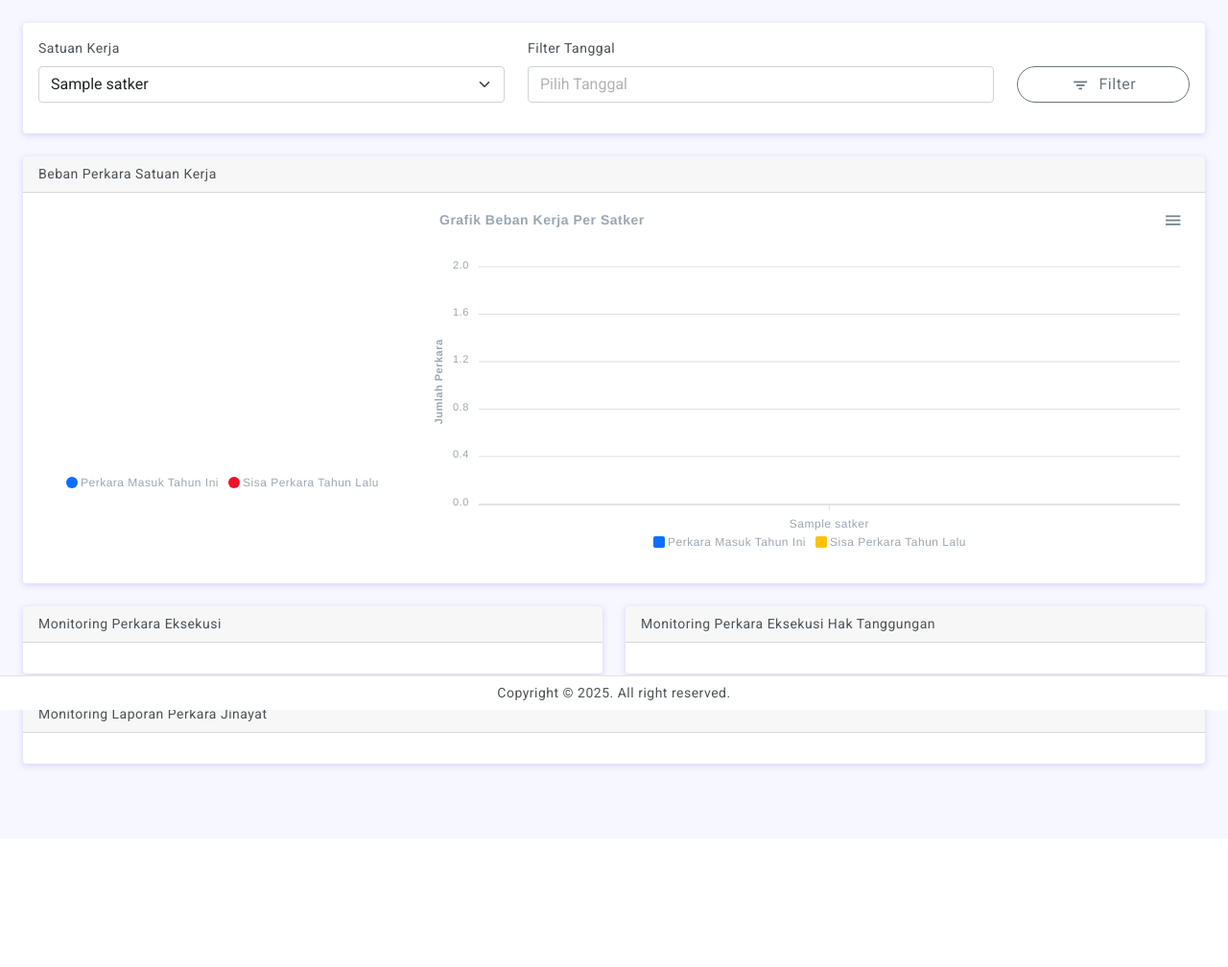
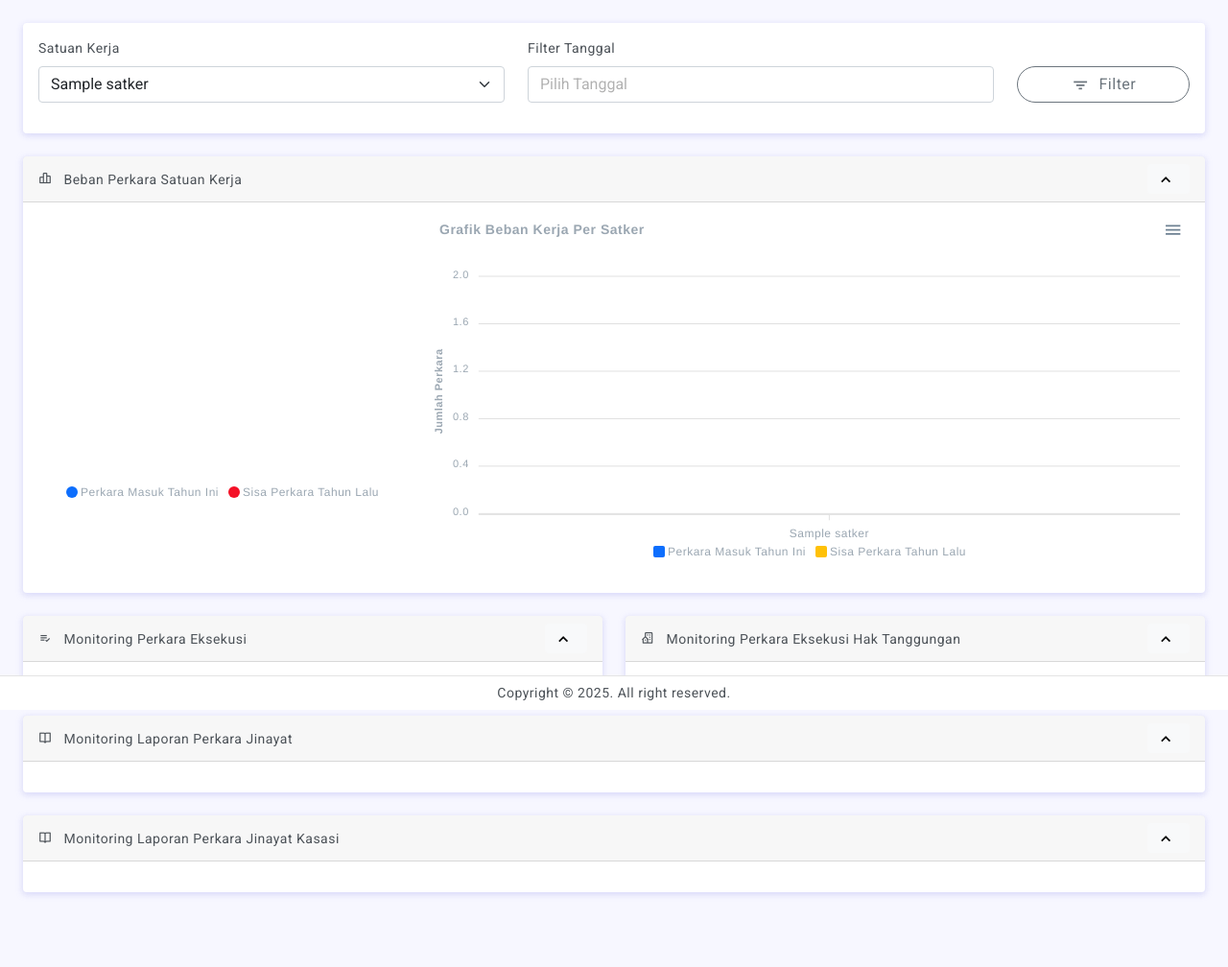
Before and after one commit to kurumaru89/dashboard_perkara, a CodeIgniter app: page /database/ in a window 1280 px wide. Shown: the part 60-1068 px from the top of the page at 96% size. Before the commit the page ends 862 px from the top, so only its background shows below. Run offline with CodeIgniter, Linux system fonts and the light colour scheme; tables that the repository leaves empty or names only in its code hold one stand-in row (values such as "Sample post"); some libraries are stand-ins or nearby versions.

Commit message:
update 21 feb 26

```diff
--- a/application/config/routes.php
+++ b/application/config/routes.php
@@ -11,3 +11,5 @@
 $route['get_pie_beban_perkara'] = 'HalamanUtama/get_pie_beban_perkara';
 
 $route['show_jinayat'] = 'HalamanUtama/show_jinayat';
+$route['get_chart_jinayat'] = 'HalamanUtama/get_chart_jinayat';
+$route['show_jinayat_kasasi'] = 'HalamanUtama/show_jinayat_kasasi';
--- a/application/controllers/HalamanUtama.php
+++ b/application/controllers/HalamanUtama.php
@@ -92,19 +92,21 @@
         echo json_encode($data);
     }
 
-    public function get_pie_beban_perkara() {
+    public function get_pie_beban_perkara()
+    {
         $kode_satker = $this->input->get('kode_satker', true);
 
         $data = $this->model->get_pie_beban_perkara($kode_satker);
 
         header('Content-Type: application/json');
         echo json_encode([
-            'masuk' => (int)$data->perkara_masuk_tahun_ini,
-            'sisa'  => (int)$data->sisa_perkara_tahun_lalu
+            'masuk' => (int) $data->perkara_masuk_tahun_ini,
+            'sisa' => (int) $data->sisa_perkara_tahun_lalu
         ]);
     }
 
-    public function show_jinayat() {
+    public function show_jinayat()
+    {
         $kode = $this->input->post('kode');
         $tgl_awal = $this->input->post('tgl_awal');
         $tgl_akhir = $this->input->post('tgl_akhir');
@@ -113,8 +115,8 @@
         if ($kode == '401582') {
             if (!empty($tgl_awal) && !empty($tgl_akhir)) {
                 $where = [
-                    'DATE(permohonan_eksekusi) >=' => $tgl_awal,
-                    'DATE(permohonan_eksekusi) <=' => $tgl_akhir
+                    'DATE(tanggal_pendaftaran) >=' => $tgl_awal,
+                    'DATE(tanggal_pendaftaran) <=' => $tgl_akhir
                 ];
             }
 
@@ -123,13 +125,13 @@
             if (!empty($tgl_awal) && !empty($tgl_akhir)) {
                 $where = [
                     'kode_satker' => $kode,
-                    'DATE(permohonan_eksekusi) >=' => $tgl_awal,
-                    'DATE(permohonan_eksekusi) <=' => $tgl_akhir
+                    'DATE(tanggal_pendaftaran) >=' => $tgl_awal,
+                    'DATE(tanggal_pendaftaran) <=' => $tgl_akhir
                 ];
             } else
                 $where = ['kode_satker' => $kode];
 
-            $query = $this->model->get_seleksi_array('v_eksekusi', $where, ['tanggal_pendaftaran' => 'DESC'])->result();
+            $query = $this->model->get_seleksi_array('v_perkara_jinayat', $where, ['tanggal_pendaftaran' => 'DESC'])->result();
         }
 
         $data = [];
@@ -149,4 +151,69 @@
 
         echo json_encode(['data_jinayat' => $data]);
     }
+
+    public function get_chart_jinayat()
+    {
+        $kode = $this->input->get('kode_satker', true);
+        $tgl_awal = $this->input->post('tgl_awal');
+        $tgl_akhir = $this->input->post('tgl_akhir');
+
+        $data = $this->model->get_chart_jinayat($kode, $tgl_awal, $tgl_akhir);
+
+        header('Content-Type: application/json');
+        foreach ($data as $row) {
+            $row->jumlah = (int) $row->jumlah;
+        }
+
+        echo json_encode($data);
+    }
+
+    public function show_jinayat_kasasi()
+    {
+        $kode = $this->input->post('kode');
+        $tgl_awal = $this->input->post('tgl_awal');
+        $tgl_akhir = $this->input->post('tgl_akhir');
+
+        $where = [];
+        if ($kode == '401582') {
+            if (!empty($tgl_awal) && !empty($tgl_akhir)) {
+                $where = [
+                    'DATE(tanggal_pendaftaran) >=' => $tgl_awal,
+                    'DATE(tanggal_pendaftaran) <=' => $tgl_akhir
+                ];
+            }
+
+            $query = $this->model->get_seleksi_array('v_perkara_jinayat_kasasi', $where, ['tanggal_permohonan_kasasi' => 'DESC'])->result();
+        } else {
+            if (!empty($tgl_awal) && !empty($tgl_akhir)) {
+                $where = [
+                    'kode_satker' => $kode,
+                    'DATE(tanggal_permohonan_kasasi) >=' => $tgl_awal,
+                    'DATE(tanggal_permohonan_kasasi) <=' => $tgl_akhir
+                ];
+            } else
+                $where = ['kode_satker' => $kode];
+
+            $query = $this->model->get_seleksi_array('v_perkara_jinayat_kasasi', $where, ['tanggal_permohonan_kasasi' => 'DESC'])->result();
+        }
+
+        $data = [];
+
+        foreach ($query as $row) {
+            $data[] = [
+                'nama_satker' => $row->nama_satker,
+                'nomor_perkara' => $row->nomor_perkara,
+                'nomor_perkara_kasasi' => $row->nomor_perkara_kasasi,
+                'jenis_perkara' => $row->jenis_perkara,
+                'tanggal_permohonan_kasasi' => $row->tanggal_permohonan_kasasi,
+                'tanggal_putusan_kasasi' => $row->tanggal_putusan_kasasi,
+                'jenis_hukuman' => $row->jenis_hukuman,
+                'status_putusan_kasasi' => $row->status_putusan_kasasi,
+                'nama_terdakwa' => $row->nama_terdakwa,
+                'usia' => $row->usia
+            ];
+        }
+
+        echo json_encode(['data_jinayat_kasasi' => $data]);
+    }
 }
--- a/application/models/Model.php
+++ b/application/models/Model.php
@@ -112,4 +112,39 @@
 
         return $this->db->get()->row();
     }
+
+    public function get_chart_jinayat($kode_satker, $tgl_awal = null, $tgl_akhir = null)
+    {
+        $this->db->select('
+            r.jenis_perkara_id,
+            r.nama,
+            COUNT(j.jenis_perkara_id) AS jumlah
+        ', false);
+
+        $this->db->from('fact_perkara_jinayat j');
+        $this->db->join(
+            'dim_jenis_perkara r',
+            'j.jenis_perkara_id = r.jenis_perkara_id',
+            'right'
+        );
+
+        $this->db->where('r.jenis_perkara_id >=', 501);
+        $this->db->where('r.jenis_perkara_id <=', 509);
+
+        // filter satker (opsional)
+        if (!empty($kode_satker) && $kode_satker != '401582') {
+            $this->db->where('j.kode_satker', $kode_satker);
+        }
+
+        // filter tanggal (opsional)
+        if (!empty($tgl_awal) && !empty($tgl_akhir)) {
+            $this->db->where('j.tanggal_pendaftaran >=', $tgl_awal);
+            $this->db->where('j.tanggal_pendaftaran <=', $tgl_akhir);
+        }
+
+        $this->db->group_by(['r.jenis_perkara_id', 'r.nama']);
+        $this->db->order_by('r.jenis_perkara_id', 'ASC');
+
+        return $this->db->get()->result();
+    }
 }
--- a/application/views/dashboard.php
+++ b/application/views/dashboard.php
@@ -29,6 +29,16 @@
     <link rel="stylesheet" href="assets/css/semi-dark.css" />
     <link rel="stylesheet" href="assets/css/header-colors.css" />
     <title>Dashboard Monitoring Kinerja Satuan Kerja MS Se-Aceh</title>
+
+    <style>
+        .sticky-filter {
+            position: sticky;
+            top: 80px;
+            z-index: 1020;
+            background: #fff;
+            transition: box-shadow .2s ease;
+        }
+    </style>
 </head>
 
 <body>
@@ -55,7 +65,7 @@
         <!--start page wrapper -->
         <div class="page-wrapper">
             <div class="page-content">
-                <div class="card">
+                <div class="card sticky-filter">
                     <div class="card-body">
                         <form id="formFilter">
                             <div class="row align-items-end">
@@ -95,17 +105,24 @@
 
                 <div class="row">
                     <div class="col-12">
-                        <div class="card">
-                            <div class="card-header">
-                                Beban Perkara Satuan Kerja
+                        <div class="card card-collapsible">
+                            <div class="card-header d-flex justify-content-between align-items-center">
+                                <span><i class="bx bx-bar-chart-alt-2 me-2"></i> Beban Perkara Satuan Kerja</span>
+                                <button class="btn btn-sm btn-light btn-collapse" type="button"
+                                    data-bs-toggle="collapse" data-bs-target="#bodyBebanKerja" aria-expanded="true"
+                                    aria-label="Toggle Beban Perkara">
+                                    <i class="bx bx-chevron-up"></i>
+                                </button>
                             </div>
+                            <div id="bodyBebanKerja" class="collapse show">
                                 <div class="card-body">
                                     <div class="row">
                                         <div class="col-lg-4 col-md-4 col-sm-12">
                                             <div id="chartBebanKerja"></div>
                                         </div>
-                                    <div class="col-lg-8 col-md-4 col-sm-12">
+                                        <div class="col-lg-8 col-md-8 col-sm-12">
                                             <div id="grafikBebanKerja"></div>
+                                        </div>
                                     </div>
                                 </div>
                             </div>
@@ -115,23 +132,37 @@
 
                 <div class="row">
                     <div class="col-lg-6 col-md-12">
-                        <div class="card">
-                            <div class="card-header">
-                                Monitoring Perkara Eksekusi
+                        <div class="card card-collapsible">
+                            <div class="card-header d-flex justify-content-between align-items-center">
+                                <span><i class="bx bx-list-check me-2"></i> Monitoring Perkara Eksekusi</span>
+                                <button class="btn btn-sm btn-light btn-collapse" type="button"
+                                    data-bs-toggle="collapse" data-bs-target="#bodyEksekusi" aria-expanded="true"
+                                    aria-label="Toggle Eksekusi">
+                                    <i class="bx bx-chevron-up"></i>
+                                </button>
                             </div>
+                            <div id="bodyEksekusi" class="collapse show">
                                 <div class="card-body">
                                     <div id="tabelEksekusi"></div>
                                 </div>
                             </div>
                         </div>
-
+                    </div>
                     <div class="col-lg-6 col-md-12">
-                        <div class="card">
-                            <div class="card-header">
-                                Monitoring Perkara Eksekusi Hak Tanggungan
+                        <div class="card card-collapsible">
+                            <div class="card-header d-flex justify-content-between align-items-center">
+                                <span><i class="bx bx-building-house me-2"></i> Monitoring Perkara Eksekusi Hak
+                                    Tanggungan</span>
+                                <button class="btn btn-sm btn-light btn-collapse" type="button"
+                                    data-bs-toggle="collapse" data-bs-target="#bodyEksekusiHT" aria-expanded="true"
+                                    aria-label="Toggle Eksekusi HT">
+                                    <i class="bx bx-chevron-up"></i>
+                                </button>
                             </div>
+                            <div id="bodyEksekusiHT" class="collapse show">
                                 <div class="card-body">
                                     <div id="tabelEksekusiHT"></div>
+                                </div>
                             </div>
                         </div>
                     </div>
@@ -139,12 +170,47 @@
 
                 <div class="row">
                     <div class="col-12">
-                        <div class="card">
-                            <div class="card-header">
-                                Monitoring Laporan Perkara Jinayat
+                        <div class="card card-collapsible">
+                            <div class="card-header d-flex justify-content-between align-items-center">
+                                <span><i class="bx bx-book-open me-2"></i> Monitoring Laporan Perkara Jinayat</span>
+                                <button class="btn btn-sm btn-light btn-collapse" type="button"
+                                    data-bs-toggle="collapse" data-bs-target="#bodyJinayat" aria-expanded="true"
+                                    aria-label="Toggle Jinayat">
+                                    <i class="bx bx-chevron-up"></i>
+                                </button>
                             </div>
+                            <div id="bodyJinayat" class="collapse show">
                                 <div class="card-body">
+                                    <div class="row">
+                                        <div class="col-lg-4 col-md-12">
+                                            <div id="chartPerkaraJinayat"></div>
+                                        </div>
+                                        <div class="col-lg-8 col-md-12">
                                             <div id="tabelPerkaraJinayat"></div>
+                                        </div>
+                                    </div>
+                                </div>
+                            </div>
+                        </div>
+                    </div>
+                </div>
+
+                <div class="row">
+                    <div class="col-12">
+                        <div class="card card-collapsible">
+                            <div class="card-header d-flex justify-content-between align-items-center">
+                                <span><i class="bx bx-book-open me-2"></i> Monitoring Laporan Perkara Jinayat
+                                    Kasasi</span>
+                                <button class="btn btn-sm btn-light btn-collapse" type="button"
+                                    data-bs-toggle="collapse" data-bs-target="#bodyJinayatKasasi" aria-expanded="true"
+                                    aria-label="Toggle Jinayat Kasasi">
+                                    <i class="bx bx-chevron-up"></i>
+                                </button>
+                            </div>
+                            <div id="bodyJinayatKasasi" class="collapse show">
+                                <div class="card-body">
+                                    <div id="tabelPerkaraJinayatKasasi"></div>
+                                </div>
                             </div>
                         </div>
                     </div>
```
Lines whose indentation alone changed are shown as unchanged.
